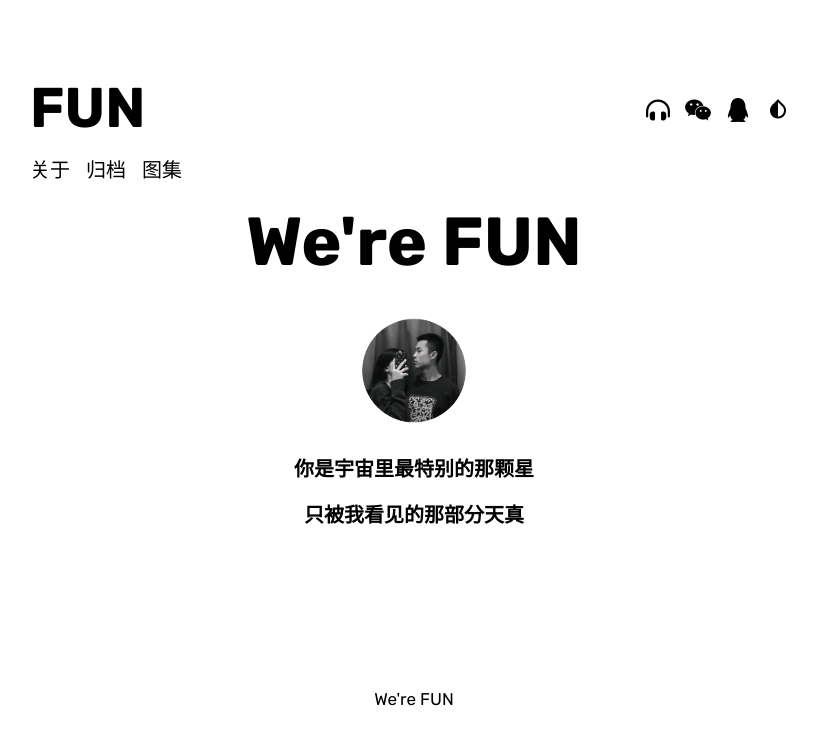
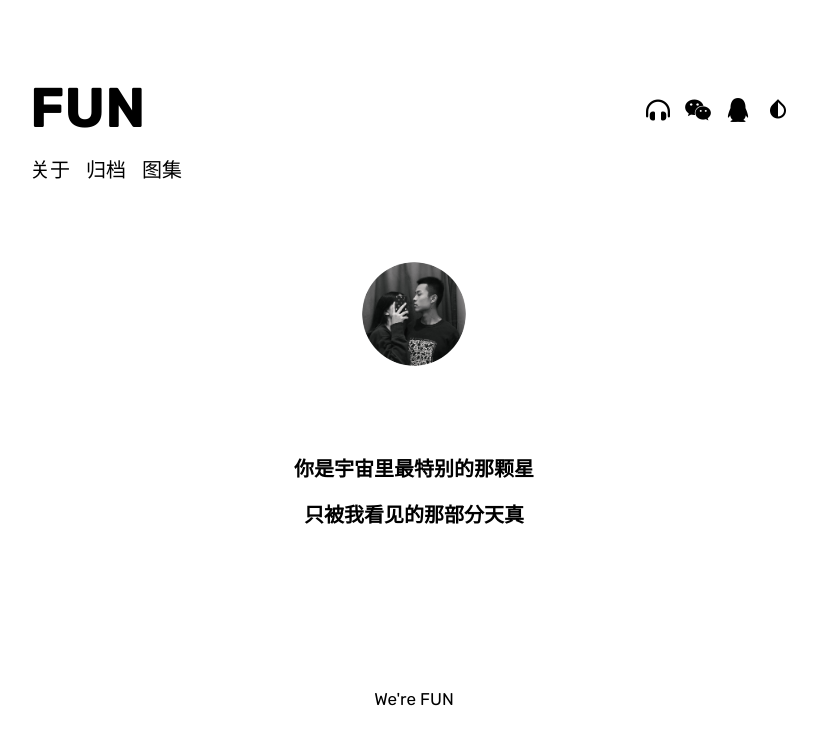
Before and after one commit to FUNzmr/Remember, a Jekyll site: the page built from about.md, in a window 1280 px wide. Shown: the top 745 px of the page, without its empty margins (226-1043 px from the left). Built offline with Jekyll 4.4.1, drawn with Linux system fonts in a browser that asks for light colours; nearby versions of some CDN libraries; some web fonts are replaced; comment, search, counter and statistics services are not loaded; a style sheet for code colours, icons or effects is not loaded.

Commit message:
Update about.md

```diff
--- a/about.md
+++ b/about.md
@@ -18,7 +18,7 @@ published: true
 
 {% endcapture %}
 
-{% include page/title.html title=page.title subtitle=page_subtitle %}
+{% include page/title.html  subtitle=page_subtitle %}
 
 ### <center>你是宇宙里最特别的那颗星</center>
 
```
